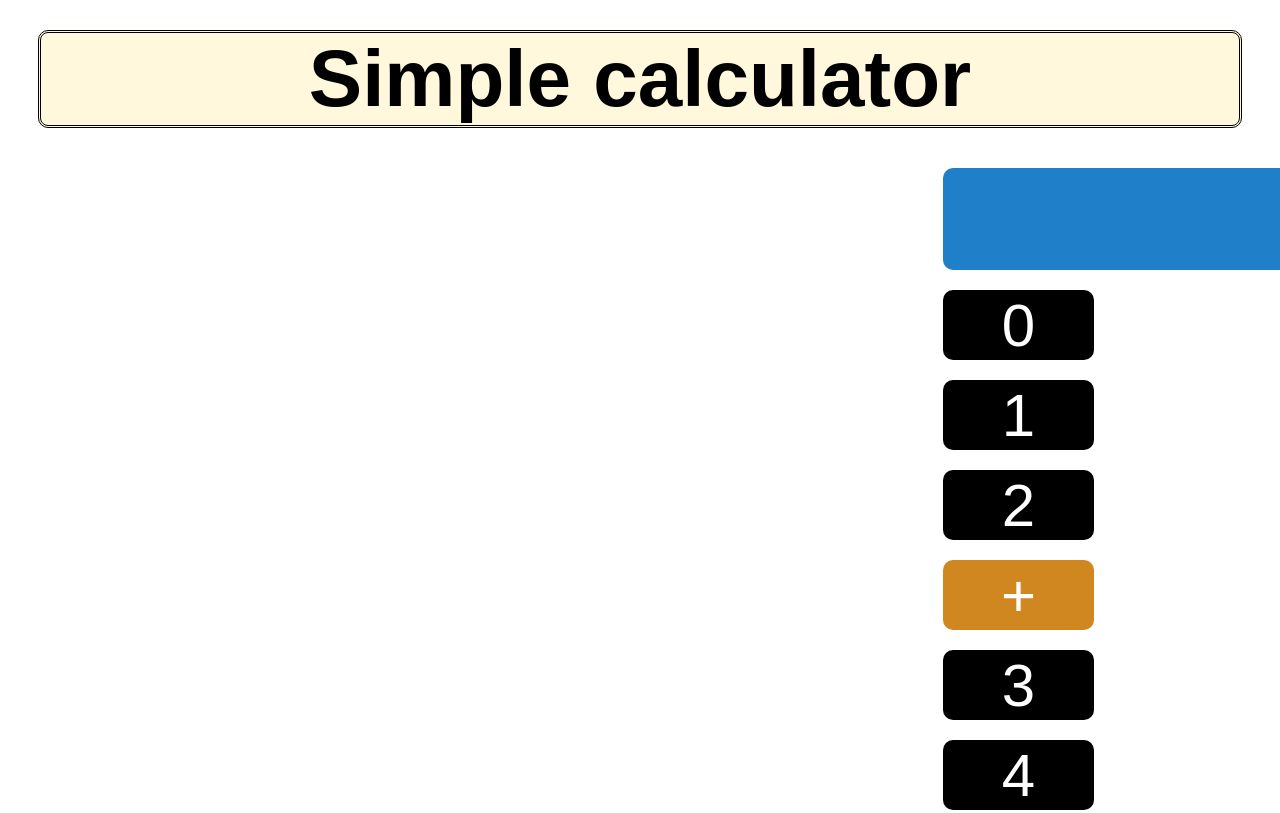
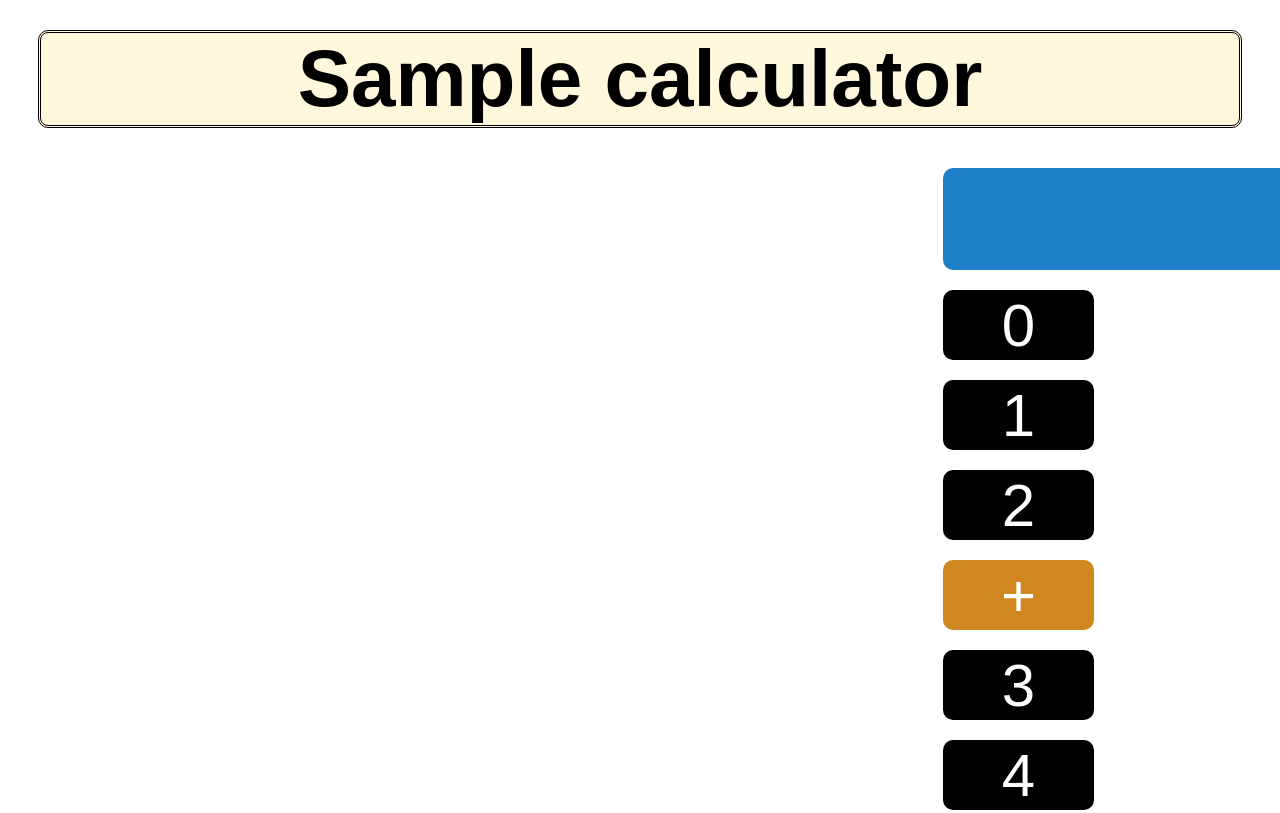
Before and after one commit to JohnAslin/HTML-Calculator, a plain HTML site: page index.html in a window 1280 px wide. Shown: the top 813 px of the page. Drawn offline with Linux system fonts and the light colour scheme.

```diff
--- a/index.html
+++ b/index.html
@@ -9,7 +9,7 @@
     </head>
     <body>
 
-        <h1>Simple calculator</h1>
+        <h1>Sample calculator</h1>
 
         <form id="calform" Name ="cal">
             <input name ="display" style="width:675px;height:100px;text-align:center;background-color:#1f80c9;"> </br>
```
Also changed, not shown: style.css (line endings or trailing spaces).
